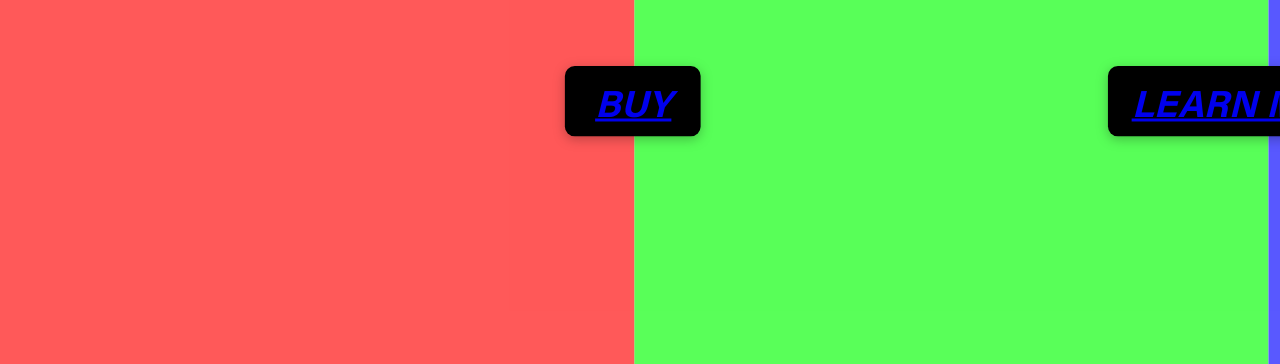
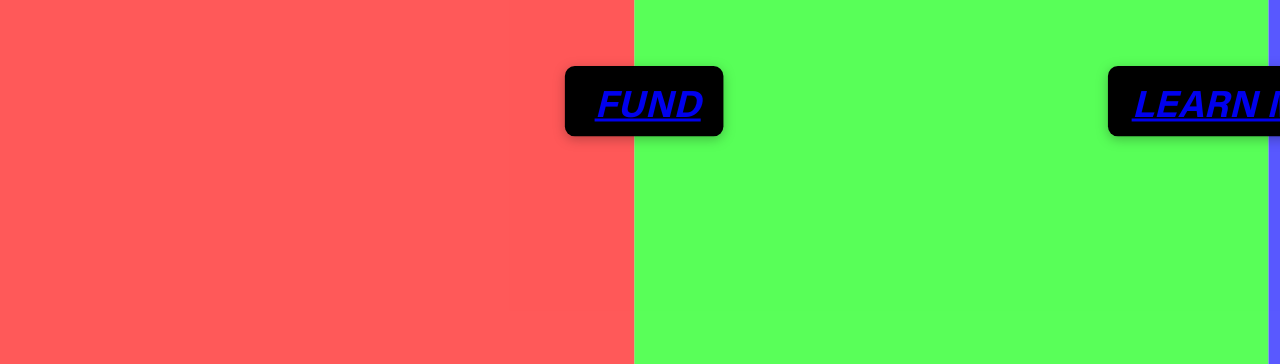
Before and after one commit to RGB-NFTs/RGB-NFTs.github.io, a plain HTML site: page index.html in a window 1280 px wide. Shown: the part 706-1070 px from the top of the page. Drawn offline with Linux system fonts and the light colour scheme.

Commit message:
Update index.html

```diff
--- a/index.html
+++ b/index.html
@@ -2878,16 +2878,17 @@ window.application = new Application();
 	<div id="ID8192_unique_and_randomly_gen">
 		<span>8,192 unique and randomly generated NFTs</span><br><span style="font-size:51px;"><br/>All priced at Ξ0.03, except for:<br/>52 Rare NFTs<br/>1 Ultrarare NFT</span>
 	</div>
-	<svg class="Rettangolo_7">
-		<rect id="Rettangolo_7" rx="10" ry="10" x="0" y="0" width="137" height="71">
+	<svg class="Rettangolo_7"> <!-- RETTANGOLO DEL BUY - originale=137 -->
+		<rect id="Rettangolo_7" rx="10" ry="10" x="0" y="0" width="160" height="71">
 		</rect>
 	</svg>
-	<svg class="Rettangolo_8">
+	<svg class="Rettangolo_8"> <!-- RETTANGOLO DEL LEARN MORE -->
 		<rect id="Rettangolo_8" rx="10" ry="10" x="0" y="0" width="293" height="71">
 		</rect>
 	</svg>
 	<div id="BUY">
-		<a target="_blank" href="https://opensea.io/collection/rgbnfts"><em>BUY</a>
+		<!-- <a target="_blank" href="https://opensea.io/collection/rgbnfts"><em>BUY</a> -->
+		<a target="_blank" href="https://gofund.me/8d53ad58"><em>FUND</a>
 
 	</div>
 	<div id="LEARN_MORE">
```
